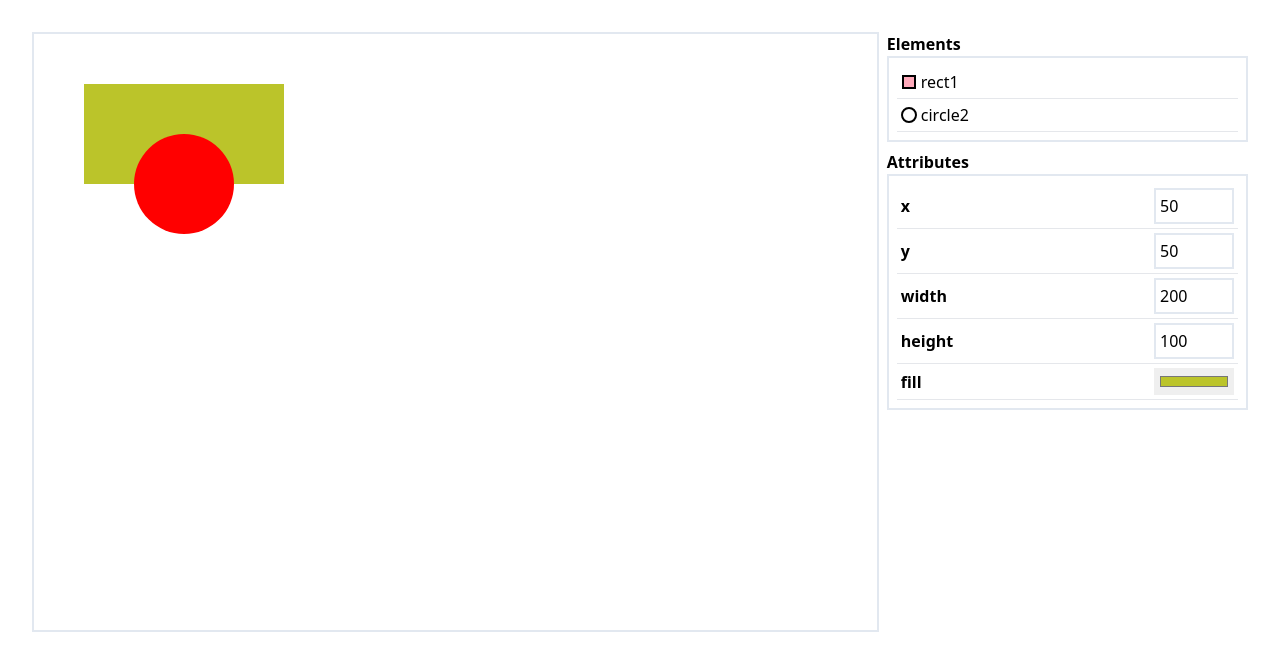
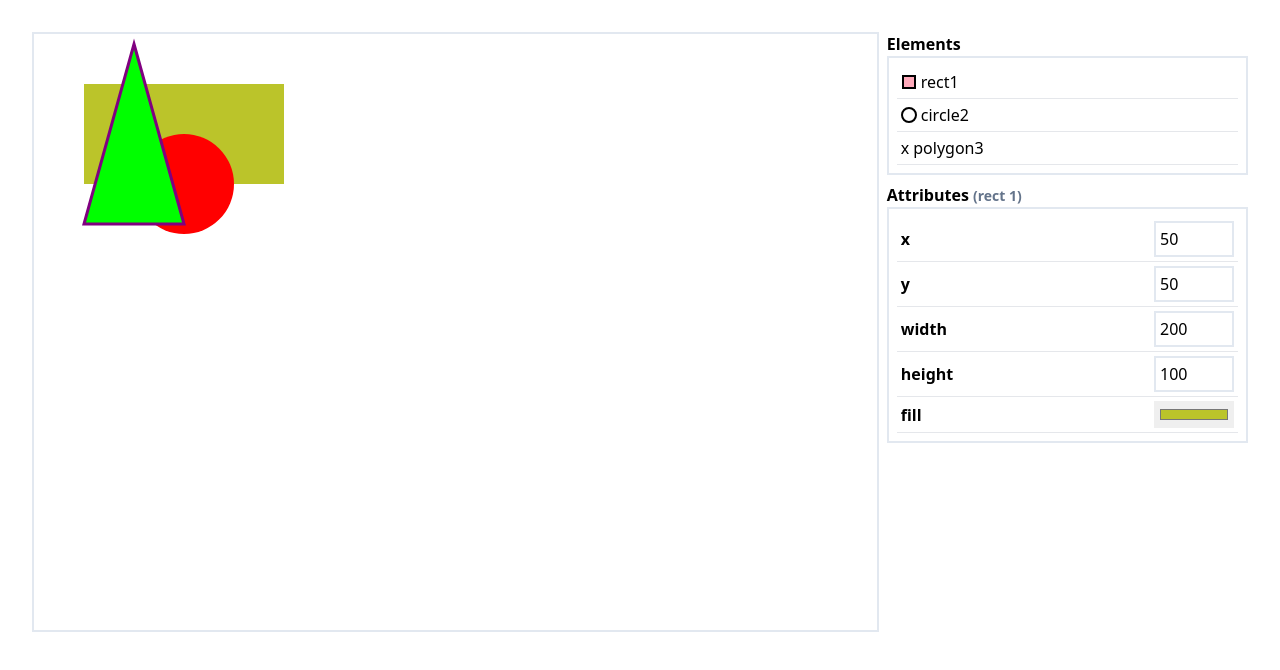
Before and after one commit to Markus-ipse/SVG-tide, a React (Vite) app: page / in a window 1280 px wide. Shown: the top 670 px of the page. Built offline with nearby package versions, Linux system fonts and the light colour scheme.

Commit message:
feat: reorder elements

```diff
--- a/src/App.tsx
+++ b/src/App.tsx
@@ -23,6 +23,16 @@ export function App() {
       id: 2,
       type: "circle",
       attr: { cx: 150, cy: 150, r: 50, fill: "#FF0000" },
+    },
+    {
+      id: 3,
+      type: "polygon",
+      attr: {
+        points: "100,10 150,190 50,190",
+        fill: "lime",
+        stroke: "purple",
+        strokeWidth: 3,
+      },
     },
   ]);
 
@@ -55,6 +65,19 @@ export function App() {
     );
   };
 
+  const reorderElement = (currentIndex: number, newIndex: number) => {
+    if (newIndex < 0 || newIndex >= svgElements.length) return;
+
+    setSvgElements((elements) => {
+      const newElements = [...elements];
+      [newElements[currentIndex], newElements[newIndex]] = [
+        newElements[newIndex],
+        newElements[currentIndex],
+      ];
+      return newElements;
+    });
+  };
+
   return (
     <div className="flex m-8">
       <svg width="900" height="600" className="border-2 border-slate-200">
@@ -67,6 +90,7 @@ export function App() {
         <ElementList
           elements={svgElements}
           onRemove={removeElement}
+          onReorder={reorderElement}
           onSelect={setSelectedElementId}
           className="mb-2"
           selectedElementId={selectedElementId}
--- a/src/components/AttributeEditor.tsx
+++ b/src/components/AttributeEditor.tsx
@@ -8,7 +8,12 @@ interface Props {
 export const AttributeEditor = ({ element: el, onChange }: Props) => {
   return (
     <div>
-      <h4 className="text-l font-semibold">Attributes</h4>
+      <h4 className="text-l font-semibold">
+        Attributes
+        <span className="ml-1 text-sm text-slate-500">
+          ({`${el?.type} ${el?.id}`})
+        </span>
+      </h4>
       <div className="p-2 border-2 border-slate-200">
         {el &&
           Object.entries(el.attr).map(([key, value]) => {
--- /dev/null
+++ b/src/components/Button.tsx
@@ -0,0 +1,11 @@
+interface Props extends React.ButtonHTMLAttributes<HTMLButtonElement> {
+  children?: React.ReactNode;
+}
+
+export const Button = ({ children, ...props }: Props) => {
+  return (
+    <button className="disabled:opacity-30" {...props}>
+      {children}
+    </button>
+  );
+};
--- a/src/components/ElementList.tsx
+++ b/src/components/ElementList.tsx
@@ -1,6 +1,11 @@
-import { AiOutlineDelete } from "react-icons/ai";
+import {
+  AiOutlineArrowDown,
+  AiOutlineArrowUp,
+  AiOutlineDelete,
+} from "react-icons/ai";
 import { SvgElement } from "../types";
 import { ShapeIcon } from "./icons/Shapes";
+import { Button } from "./Button";
 
 interface Props {
   elements: SvgElement[];
@@ -8,12 +13,14 @@ interface Props {
   className?: string;
   onSelect: (elementId: number) => void;
   onRemove: (id: number) => void;
+  onReorder: (currentIndex: number, newIndex: number) => void;
 }
 
 export const ElementList = ({
   elements,
   selectedElementId,
   onRemove,
+  onReorder,
   onSelect,
   className = "",
 }: Props) => {
@@ -25,8 +32,14 @@ export const ElementList = ({
           return (
             <Element
               key={index}
+              index={index}
               element={element}
               isSelected={selectedElementId === element.id}
+              canMove={{
+                up: index > 0,
+                down: index < elements.length - 1,
+              }}
+              onReorder={onReorder}
               onRemove={onRemove}
               onSelect={onSelect}
             />
@@ -39,14 +52,20 @@ export const ElementList = ({
 
 type Elementprops = {
   element: SvgElement;
+  index: number;
   isSelected: boolean;
+  canMove: { up: boolean; down: boolean };
   onSelect: (elementId: number) => void;
   onRemove: (id: number) => void;
+  onReorder: (currentIndex: number, newIndex: number) => void;
 };
 
 const Element = ({
   element: el,
+  index,
   isSelected,
+  canMove,
+  onReorder,
   onRemove,
   onSelect,
 }: Elementprops) => {
@@ -59,14 +78,33 @@ const Element = ({
     >
       <ShapeIcon shape={el.type} fill={isSelected && "#fab"} />
       <span className="ml-1"> {el.type + el.id}</span>
-      <span
-        className="ml-auto invisible group-hover:visible"
+      <span className="flex ml-auto invisible group-hover:visible">
+        <Button
+          disabled={!canMove.up}
+          onClick={(e) => {
+            e.stopPropagation();
+            onReorder(index, index - 1);
+          }}
+        >
+          <AiOutlineArrowUp />
+        </Button>
+        <Button
+          disabled={!canMove.down}
+          onClick={(e) => {
+            e.stopPropagation();
+            onReorder(index, index + 1);
+          }}
+        >
+          <AiOutlineArrowDown />
+        </Button>
+        <Button
           onClick={(e) => {
             e.stopPropagation();
             onRemove(el.id);
           }}
         >
           <AiOutlineDelete />
+        </Button>
       </span>
     </div>
   );
```
Lines whose indentation alone changed are shown as unchanged.
